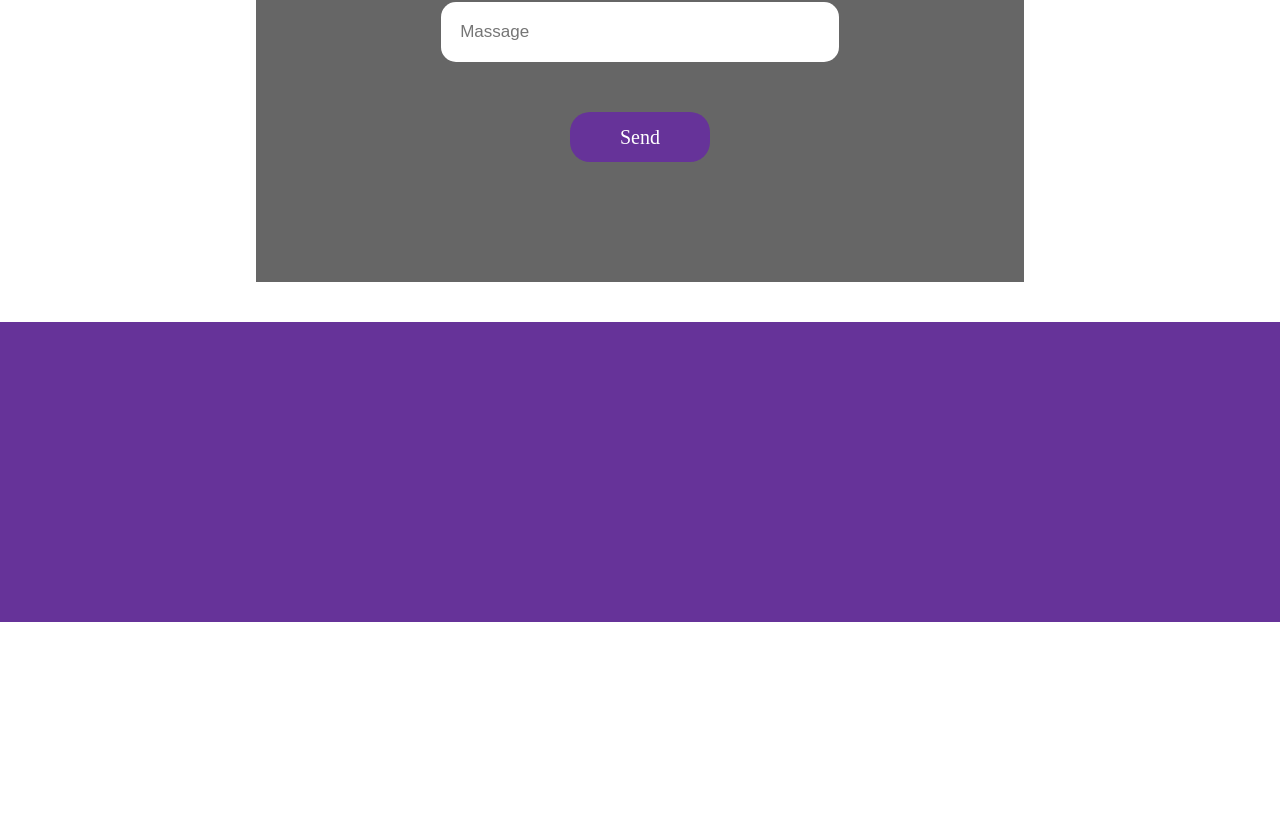
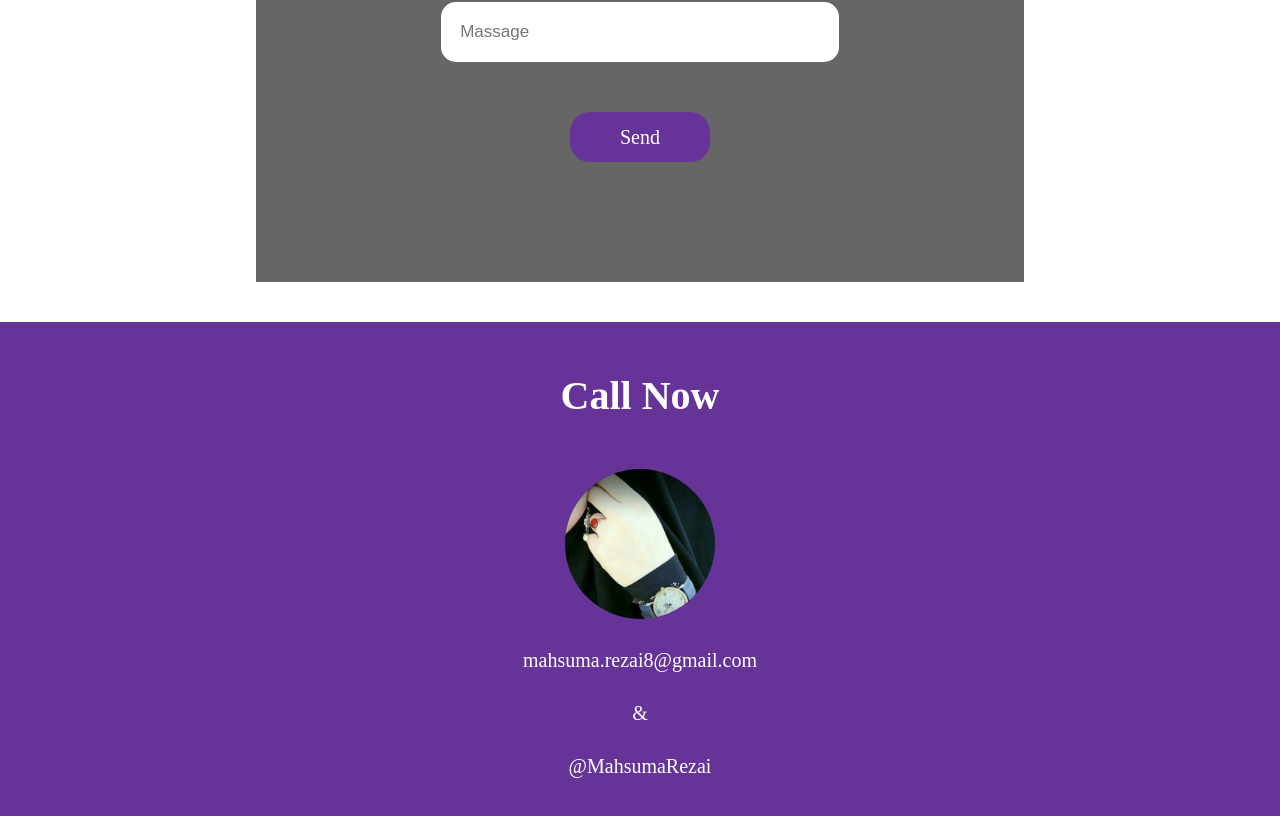
Before and after one commit to MahsumaRezai/Online-Shop-Computer, a React (Create React App) app: page / in a window 1280 px wide. Shown: the part 4082-4898 px from the top of the page. Before the commit the page ends 4704 px from the top, so only its background shows below. Built offline with nearby package versions, Linux system fonts and the light colour scheme.

Commit message:
add last commit for footer

```diff
--- a/src/Componets/Footer/Footer.js
+++ b/src/Componets/Footer/Footer.js
@@ -1,8 +1,16 @@
 import classes from './Footer.module.css';
+import img from '../img/profile.jpg'
 
 const Footer = (props) => {
     return (
         <div className={classes.footer}>
+            <h1 className={classes.title}> Call Now</h1>
+            <div className={classes.warp}>
+                <img src={img} alt="" className={classes.img} />
+                <p>mahsuma.rezai8@gmail.com</p>
+                <p>&</p>
+                <p>@MahsumaRezai</p>
+            </div>
 
 
         </div>
--- a/src/Componets/Footer/Footer.module.css
+++ b/src/Componets/Footer/Footer.module.css
@@ -1,5 +1,32 @@
 .footer{
     background: rebeccapurple;
     width: 100%;
-    height: 300px;
+   font-family: 'Baloo Chettan', cursive;
+
 }
+.title {
+    text-align: center;
+    font-size: 40px;
+    color: white;
+    padding-top: 50px;
+   font-family: 'Baloo Chettan', cursive;
+
+}
+.img {
+    width: 150px;
+    height: 150px;
+    border-radius: 100px
+}
+.warp {
+    display: flex;
+    flex-direction: column;
+    justify-content: center;
+    align-items: center;
+    padding: 50px;
+    gap: 30px;
+
+}
+.warp p {
+    color: white;
+    font-size: 20px
+}
```
Also changed, not shown: src/Componets/img/7.webp (renamed from src/Componets/img/feature-galaxy-380x556.webp).
